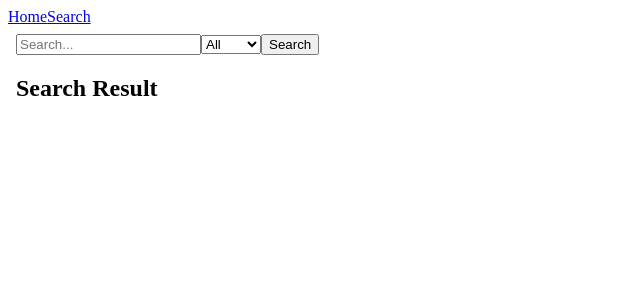
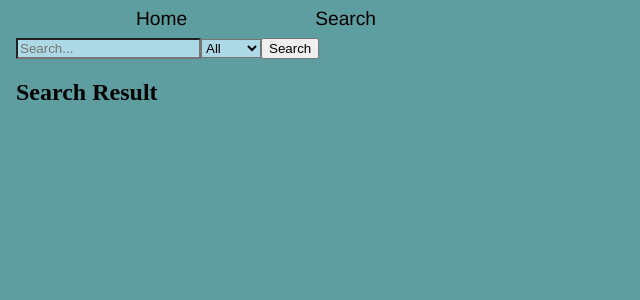
Before and after one commit to Antonnn95/Mk2, a Vue app: page /search in a window 1280 px wide. Shown: the top 300 px of the page, without its empty margins (0-640 px from the left). Built offline with nearby package versions, Linux system fonts and the light colour scheme.

Commit message:
Lite styling

```diff
--- a/src/App.vue
+++ b/src/App.vue
@@ -1,8 +1,8 @@
 <template>
   <div>
     <nav>
-      <router-link to="/">Home</router-link>
-      <router-link to="/search">Search</router-link>
+      <router-link id="Home" to="/">Home</router-link>
+      <router-link id="Home" to="/search">Search</router-link>
     </nav>
     <router-view/>
   </div>
--- a/src/assets/style.css
+++ b/src/assets/style.css
@@ -0,0 +1,34 @@
+body{
+    background-color: cadetblue;
+}
+
+#app{
+    background-color: cadetblue;
+    align-items: center;
+}
+
+#Home{
+    text-decoration: none;
+    color: black;
+    margin-left: 10vw;
+    font-family: 'Franklin Gothic Medium', 'Arial Narrow', Arial, sans-serif;
+    font-size: larger;
+}
+#text{
+    background-color:lightblue;
+    color: black;
+}
+#option{
+    background-color: lightblue;
+}
+#Search>body{
+    background-color: lightcoral;
+    align-content: flex-end;
+}
+#resultLoop>div>a{
+    text-decoration: none;
+    color: black;
+}
+#resultH2{
+    color: black;
+}
--- a/src/components/Search.vue
+++ b/src/components/Search.vue
@@ -1,16 +1,16 @@
 <template>
     <body>
-        <input type="text" v-model="searchObj.searchString" placeholder="Search..." name="textBox">
-        <select v-model="searchObj.searchOption" name="searchOption">
+        <input id="text" type="text" v-model="searchObj.searchString" placeholder="Search..." name="textBox">
+        <select id="option" v-model="searchObj.searchOption" name="searchOption">
             <option :value="'search'">All</option>
             <option :value="'songs'">Song</option>
             <option :value="'artists'">Artist</option>
             <option :value="'albums'">Album</option>
         </select>
         <button @click="searchMusic(searchObj)">Search</button>
-        <div>
+        <div id="result">
             <!-- <div v-if="searchOption.value === 'artists'"></div> -->
-            <h2>Search Result</h2>
+            <h2 id="resultH2">Search Result</h2>
             <div id="resultLoop" v-for="(songs, videoId) in getMusic" :key="videoId">
                 <div v-if="songs.type === 'song'">
                     <a @click="saveMusic(songs)" href="#">{{songs.name}} -- {{songs.artist.name}}</a>
```
